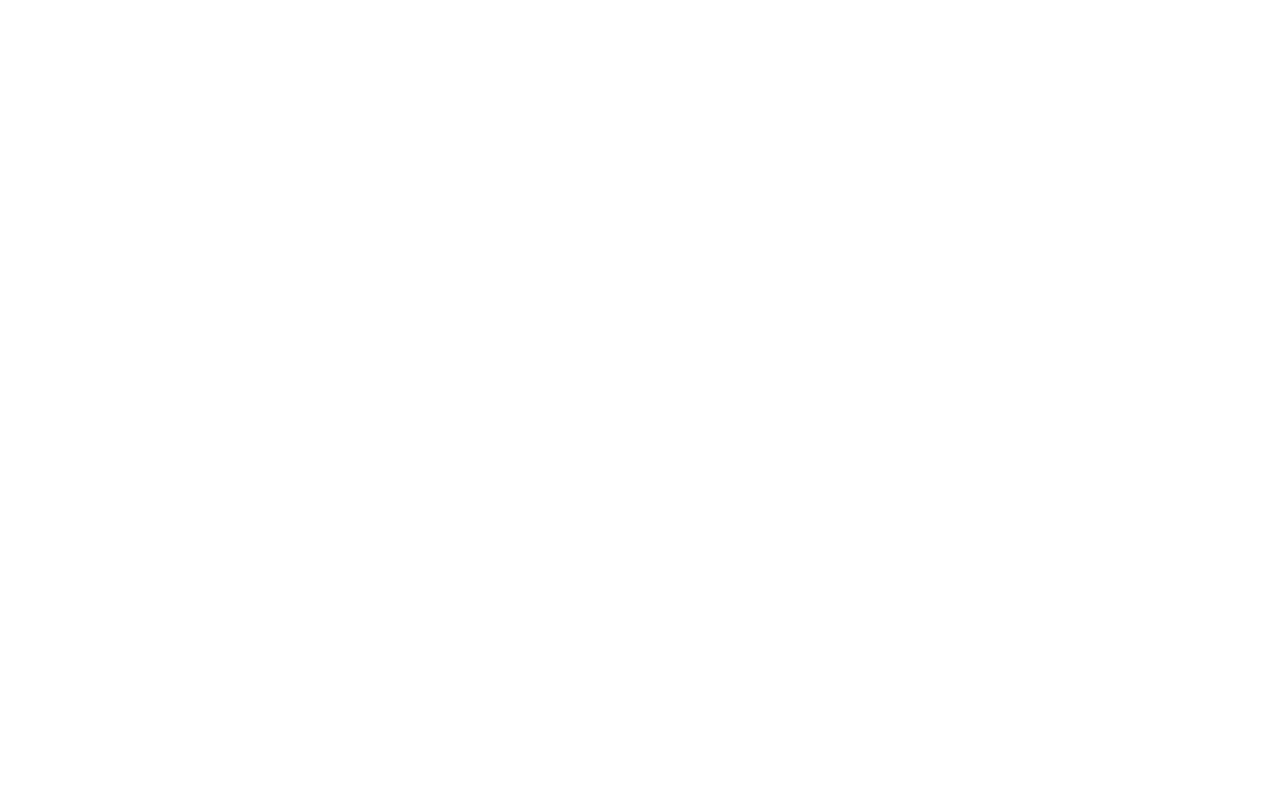
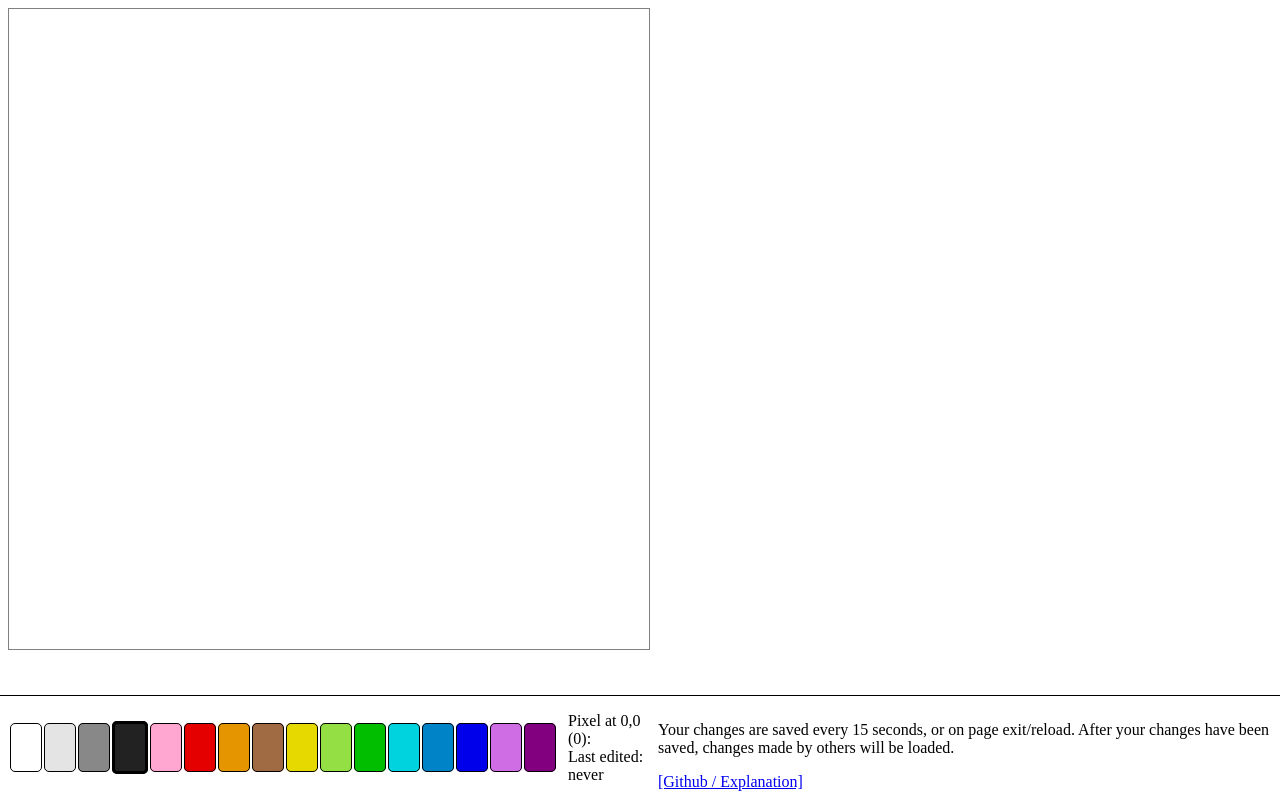
Before and after one commit to NoahvdAa/CANV, a plain HTML site: page frontend/index.html in a window 1280 px wide. Shown: the top 804 px of the page. Drawn offline with Linux system fonts and the light colour scheme; no server answers.

Commit message:
Add frontend

```diff
--- /dev/null
+++ b/frontend/app.css
@@ -0,0 +1,33 @@
+.toolbar {
+	position: fixed;
+	z-index: 10;
+	left: 0;
+	right: 0;
+	bottom: 0;
+	vertical-align: flex;
+	background: white;
+	border-top: 1px solid black;
+}
+
+.color {
+	padding: 15px;
+	border: 1px solid black;
+	border-radius: 5px;
+	margin-right: 2px;
+}
+
+.color-selected {
+	border: 3px solid black;
+}
+
+#colors, #pixel-info, #info {
+	vertical-align: middle;
+	display: table-cell;
+	padding-left: 10px;
+}
+
+#canvas {
+	width: 80vh;
+	height: 80vh;
+	border: 1px solid gray;
+}
--- a/frontend/app.js
+++ b/frontend/app.js
@@ -1,7 +1,7 @@
 const colors = ['FFFFFF', 'E4E4E4', '888888', '222222', 'FFA7D1', 'E50000', 'E59500', 'A06A42', 'E5D900', '94E044', '02BE01', '00D3DD', '0083C7', '0000EA', 'CF6EE4', '820080'];
 
 var canvas = [];
-var color = 1;
+var color = 3;
 var pendingChanges = [];
 
 const canv = document.getElementById('canvas');
@@ -14,7 +14,13 @@ for (var i = 0; i < 10000; i++) {
 const clrs = document.getElementById('colors');
 for (const color in colors) {
 	const colorHex = colors[color];
-	clrs.innerHTML += `<a onclick="color = ${color};" style="background: #${colorHex}; padding: 25px; border: 1px solid black;"></a>`;
+	clrs.innerHTML += `<a onclick="setColor(${color});" style="background: #${colorHex};" data-color="${color}" class="color"></a>`;
+}
+
+function setColor(newColor) {
+	document.querySelectorAll('.color-selected').forEach(c => c.classList.remove('color-selected'));
+	document.querySelector(`[data-color='${newColor}']`).classList.add('color-selected');
+	color = newColor;
 }
 
 canv.addEventListener('click', (event) => {
@@ -24,15 +30,41 @@ canv.addEventListener('click', (event) => {
 	const x = event.pageX - offsetLeft;
 	const y = event.pageY - offsetTop;
 
-	const canvX = Math.floor(x / 10);
-	const canvY = Math.floor(y / 10);
+	const canvX = Math.floor(x / (canv.clientWidth / 100));
+	const canvY = Math.floor(y / (canv.clientHeight / 100));
 
 	const coord = (canvY * 100) + canvX;
 
 	pendingChanges.push([coord, color]);
 
+	canv[coord] = [color, new Date().getTime()];
+
 	ctx.fillStyle = `#${colors[color].toLowerCase()}`;
 	ctx.fillRect(canvX * 10, canvY * 10, 10, 10);
+});
+
+const pixelX = document.getElementById('pixel-x');
+const pixelY = document.getElementById('pixel-y');
+const pixelCoord = document.getElementById('pixel-coord');
+const pixelLastEdited = document.getElementById('pixel-last-edited');
+
+canv.addEventListener('mousemove', (event) => {
+	const offsetLeft = canv.offsetLeft + canv.clientLeft;
+	const offsetTop = canv.offsetTop + canv.clientTop;
+
+	const x = event.pageX - offsetLeft;
+	const y = event.pageY - offsetTop;
+
+	const canvX = Math.floor(x / (canv.clientWidth / 100));
+	const canvY = Math.floor(y / (canv.clientHeight / 100));
+
+	const coord = (canvY * 100) + canvX;
+	const lastModified = canvas[coord][1];
+
+	pixelX.innerText = canvX;
+	pixelY.innerText = canvY;
+	pixelCoord.innerText = coord;
+	pixelLastEdited.innerText = lastModified ? new Date(lastModified).toLocaleString() : 'never';
 });
 
 async function updateCanvas() {
@@ -80,3 +112,4 @@ setInterval(async () => {
 	await savePendingChanges();
 	await updateCanvas();
 }, 15000);
+setColor(color);
--- a/frontend/index.html
+++ b/frontend/index.html
@@ -3,11 +3,29 @@
 
 <head>
 	<title>CANV</title>
+
+	<link rel="stylesheet" type="text/css" href="app.css">
 </head>
 
 <body>
 	<canvas id="canvas" width=1000 height=1000></canvas>
-	<div id="colors"></div>
+	<div class="toolbar">
+		<div id="colors"></div>
+		<div id="pixel-info">
+			<p>
+				Pixel at <span id="pixel-x">0</span>,<span id="pixel-y">0</span> (<span id="pixel-coord">0</span>):
+				<br>
+				Last edited:
+				<br>
+				<span id="pixel-last-edited">never</span>
+			</p>
+		</div>
+		<div id="info">
+			<p>Your changes are saved every 15 seconds, or on page exit/reload. After your changes have been saved,
+				changes made by others will be loaded.</p>
+			<a href="https://github.com/NoahvdAa/CANV" target="_blank">[Github / Explanation]</a>
+		</div>
+	</div>
 	<script src="app.js" type="text/javascript"></script>
 </body>
 
```
